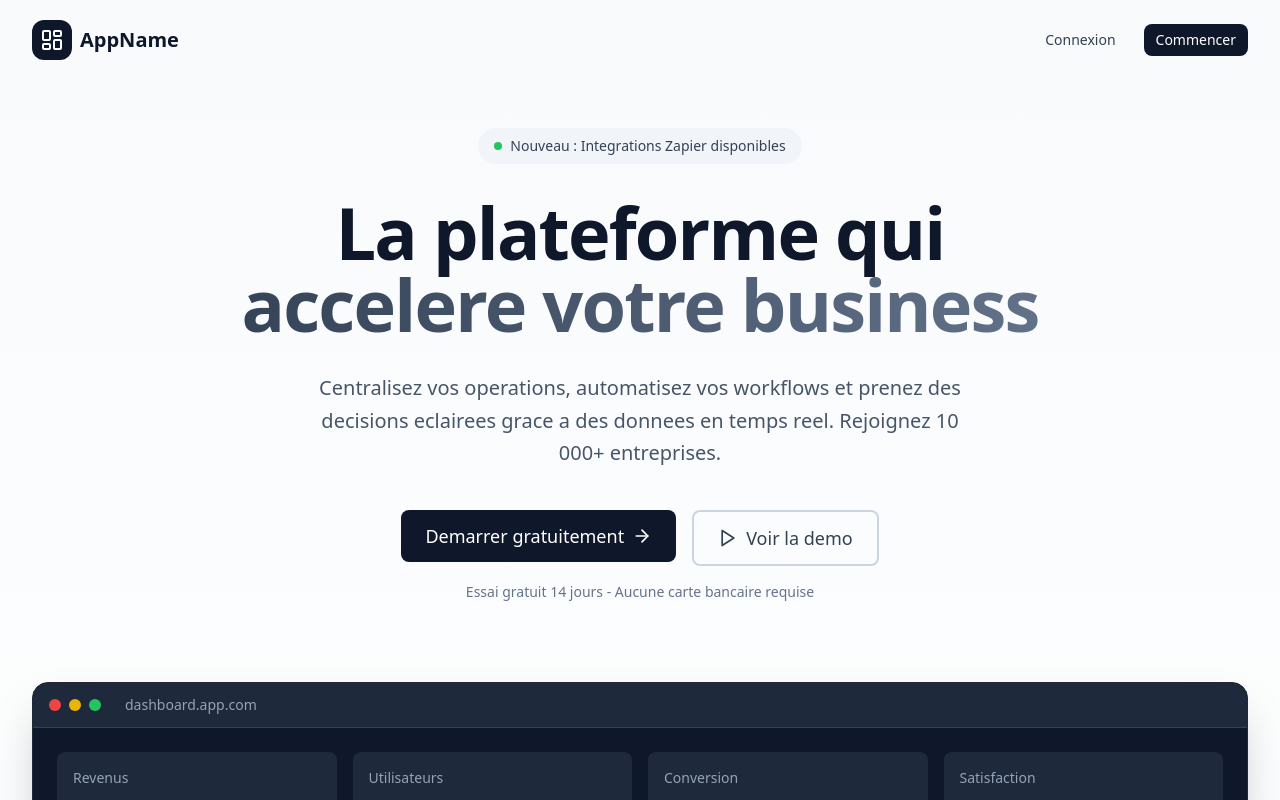
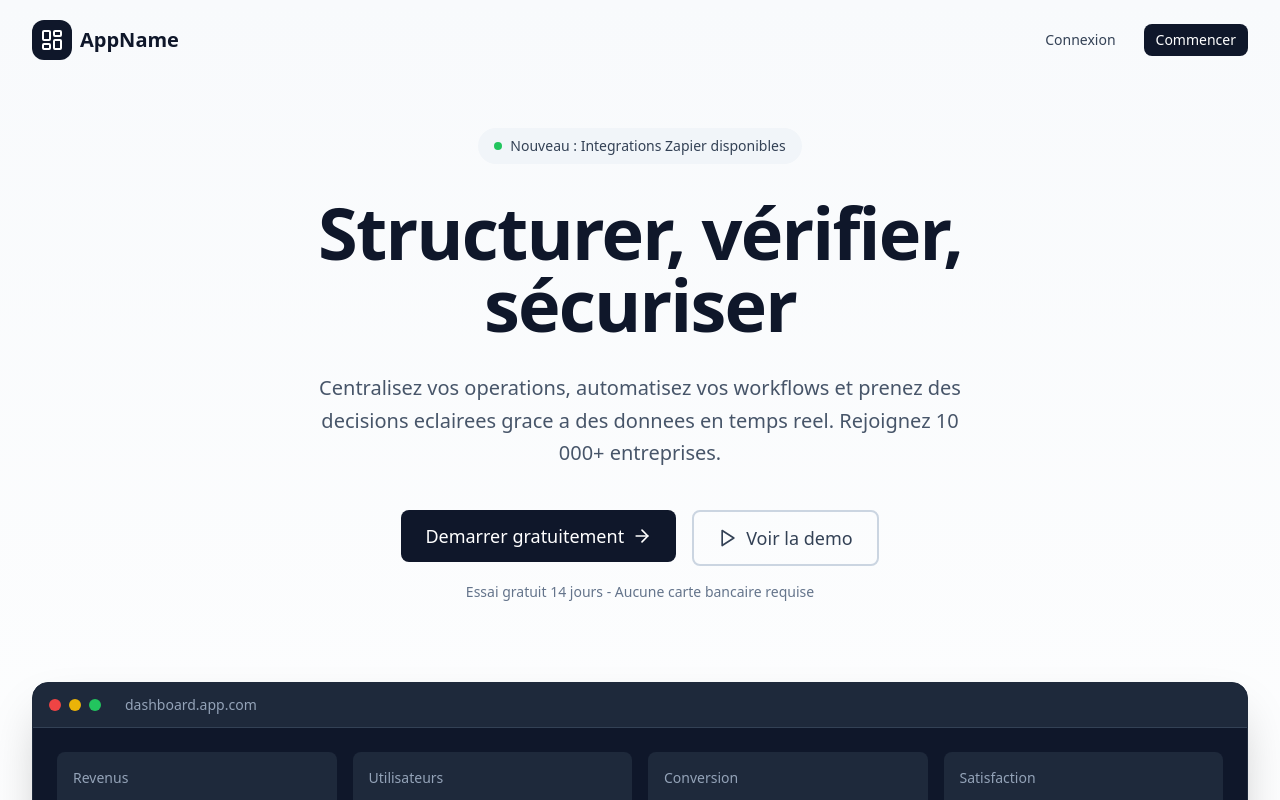
Before and after one commit to VWAECHTER/ORDO_BTP, a React (Vite) app: page / in a window 1280 px wide. Shown: the top 800 px of the page. Built offline with nearby package versions, Linux system fonts and the light colour scheme; no server answers.

Commit message:
Updated Landing.tsx

```diff
--- a/src/pages/Landing.tsx
+++ b/src/pages/Landing.tsx
@@ -207,10 +207,7 @@ export function Landing() {
               Nouveau : Integrations Zapier disponibles
             </div>
             <h1 className="text-5xl sm:text-6xl lg:text-7xl font-bold text-slate-900 tracking-tight leading-[1.1]">
-              La plateforme qui
-              <span className="block text-transparent bg-clip-text bg-gradient-to-r from-slate-700 to-slate-500">
-                accelere votre business
-              </span>
+              Structurer, vérifier, sécuriser
             </h1>
             <p className="mt-8 text-xl text-slate-600 max-w-2xl mx-auto leading-relaxed">
               Centralisez vos operations, automatisez vos workflows et prenez des decisions
```
